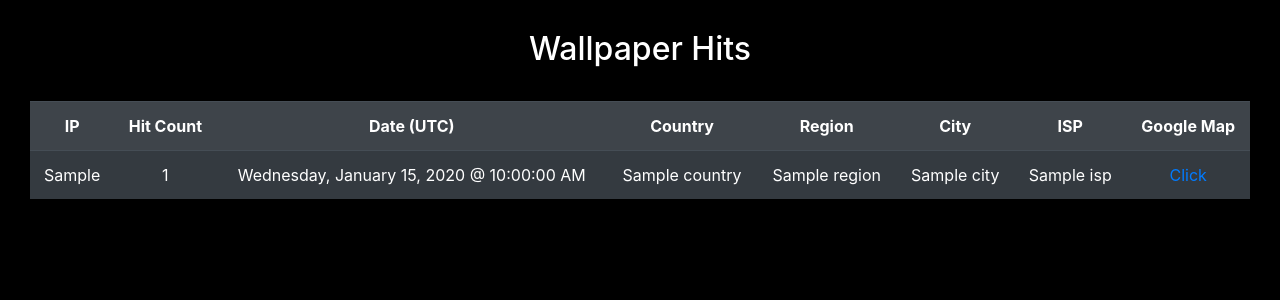
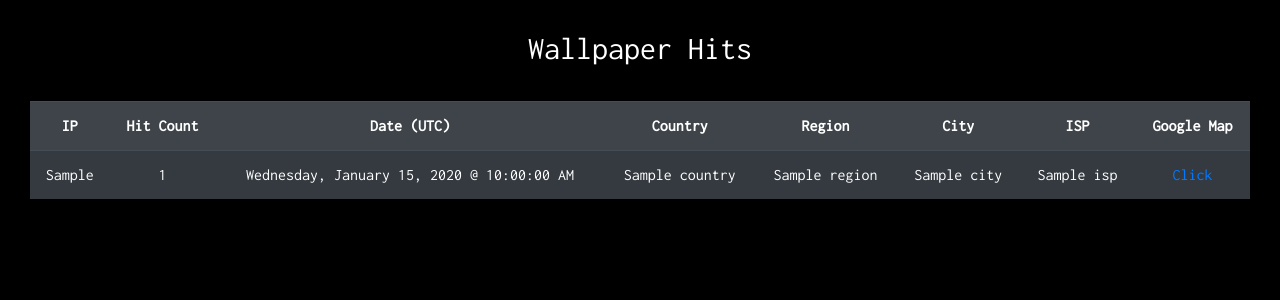
Before and after one commit to wjmolina/PythonAnywhere, a Flask app: page /wallpaper_read in a window 1280 px wide. Shown: the top 300 px of the page. Run offline with Flask 2, Linux system fonts and the light colour scheme; tables that the repository leaves empty hold one stand-in row (values such as "Sample post").

Commit message:
font & hover

```diff
--- a/templates/wallpaper_read.html
+++ b/templates/wallpaper_read.html
@@ -2,11 +2,13 @@
 <html>
   <head>
     <link href="https://cdn.jsdelivr.net/npm/bootstrap@4.6.0/dist/css/bootstrap.min.css" rel="stylesheet">
+    <link rel="stylesheet" href="https://fonts.googleapis.com/css?family=Inconsolata">
     <style>
       body {
         background-color: black;
         margin: 30px;
         text-align: center;
+        font-family: 'Inconsolata';
       }
       h2 {
         color: white;
@@ -16,7 +18,7 @@
   <body>
     <h2>Wallpaper Hits</h2>
     <hr>
-    <table class="table table-striped table-dark">
+    <table class="table table-striped table-dark table-hover">
       <tr>
         <th>IP</th>
         <th>Hit Count</th>
```
